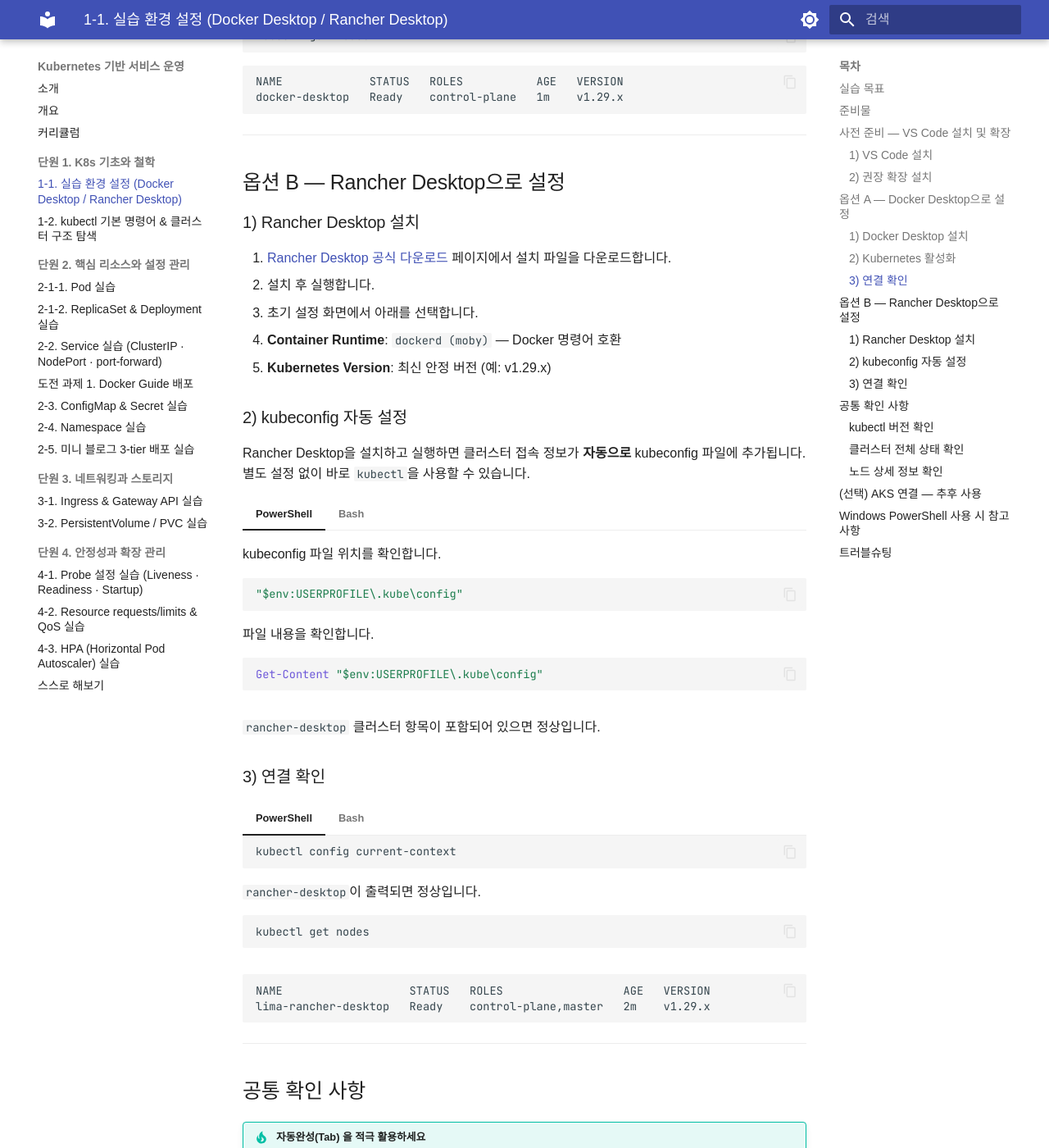
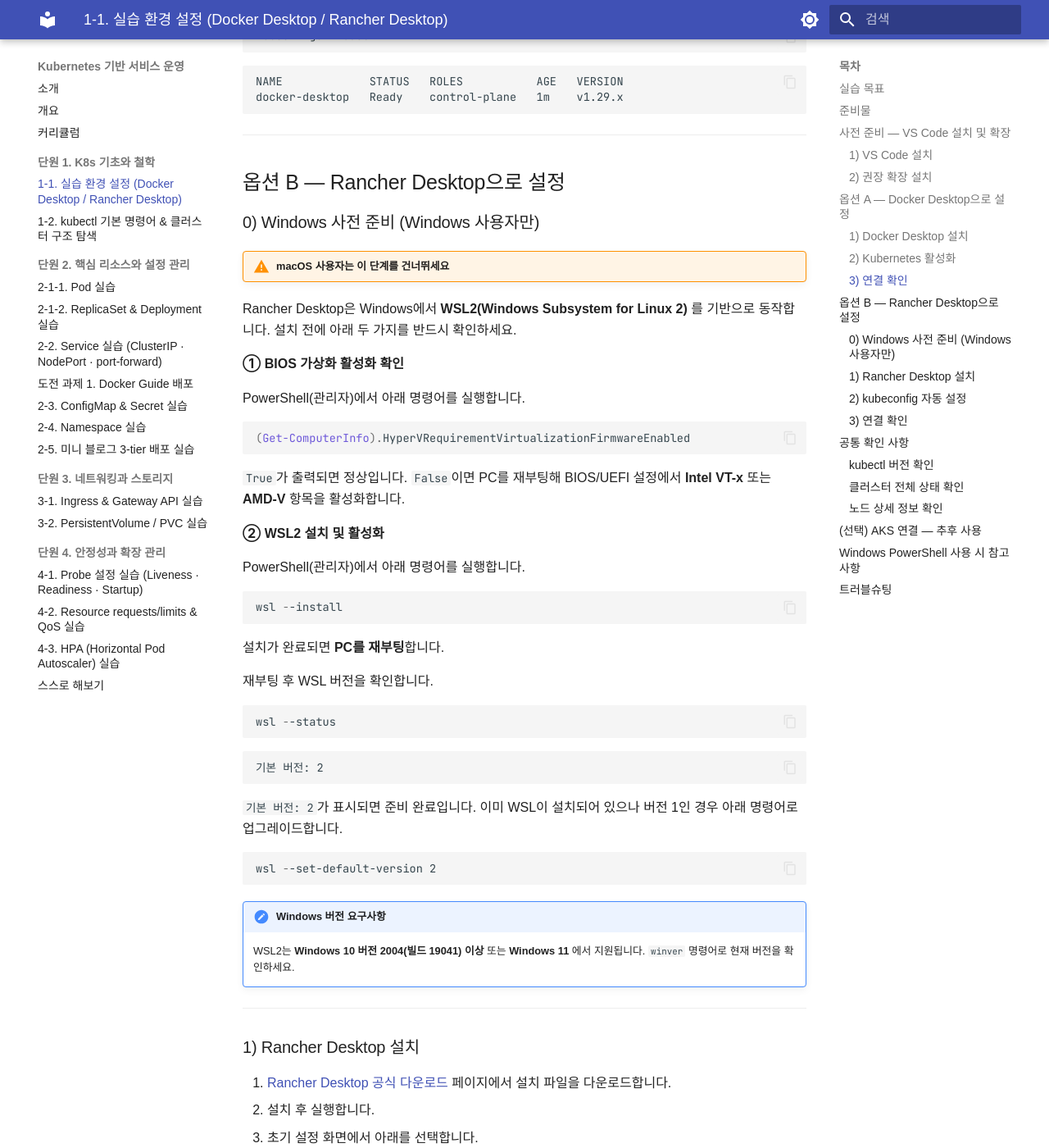
Before and after one commit to skilleat-labs/docker-k8s-labs, an MkDocs documentation site: the page built from docs/modules/module10/1-1.md, in a window 1280 px wide and 1400 px high, scrolled down 1795 px. Shown: the whole window at 82% size. Built offline with MkDocs 1.6.1 and Material for MkDocs 9.7.7, drawn with Linux system fonts in a browser that asks for light colours; some web fonts are replaced.

Commit message:
docs: 1-1 Rancher Desktop Windows WSL2 사전 준비 단계 추가
- BIOS 가상화 활성화 확인 (HyperV 명령어)
- wsl --install 및 재부팅 절차
- WSL 버전 확인 및 v1 → v2 업그레이드 방법
- Windows 버전 요구사항 안내 (Windows 10 2004 이상)

Co-Authored-By: Claude Sonnet 4.6 <noreply@anthropic.com>

````diff
--- a/docs/modules/module10/1-1.md
+++ b/docs/modules/module10/1-1.md
@@ -70,6 +70,55 @@ docker-desktop   Ready    control-plane   1m    v1.29.x
 ---
 
 ## 옵션 B — Rancher Desktop으로 설정
+
+### 0) Windows 사전 준비 (Windows 사용자만)
+
+!!! warning "macOS 사용자는 이 단계를 건너뛰세요"
+
+Rancher Desktop은 Windows에서 **WSL2(Windows Subsystem for Linux 2)** 를 기반으로 동작합니다.
+설치 전에 아래 두 가지를 반드시 확인하세요.
+
+**① BIOS 가상화 활성화 확인**
+
+PowerShell(관리자)에서 아래 명령어를 실행합니다.
+
+```powershell
+(Get-ComputerInfo).HyperVRequirementVirtualizationFirmwareEnabled
+```
+
+`True`가 출력되면 정상입니다. `False`이면 PC를 재부팅해 BIOS/UEFI 설정에서 **Intel VT-x** 또는 **AMD-V** 항목을 활성화합니다.
+
+**② WSL2 설치 및 활성화**
+
+PowerShell(관리자)에서 아래 명령어를 실행합니다.
+
+```powershell
+wsl --install
+```
+
+설치가 완료되면 **PC를 재부팅**합니다.
+
+재부팅 후 WSL 버전을 확인합니다.
+
+```powershell
+wsl --status
+```
+
+```
+기본 버전: 2
+```
+
+`기본 버전: 2`가 표시되면 준비 완료입니다. 이미 WSL이 설치되어 있으나 버전 1인 경우 아래 명령어로 업그레이드합니다.
+
+```powershell
+wsl --set-default-version 2
+```
+
+!!! note "Windows 버전 요구사항"
+    WSL2는 **Windows 10 버전 2004(빌드 19041) 이상** 또는 **Windows 11** 에서 지원됩니다.
+    `winver` 명령어로 현재 버전을 확인하세요.
+
+---
 
 ### 1) Rancher Desktop 설치
 
````
